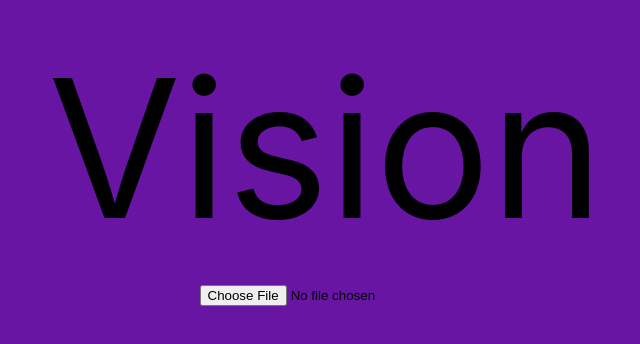
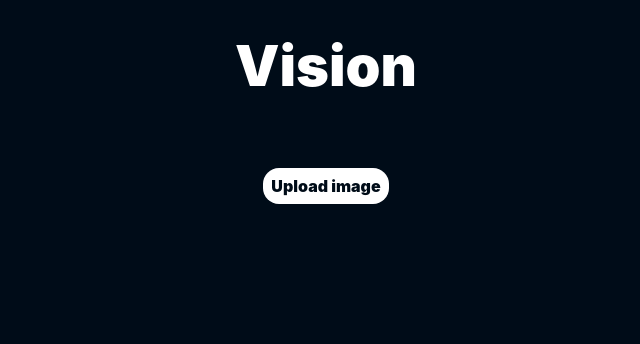
Before and after one commit to khanhzoball/image-translate, a React (Create React App) app: page / in a window 1280 px wide. Shown: the top 344 px of the page, without its empty margins (314-954 px from the left). Built offline with nearby package versions, Linux system fonts and the light colour scheme.

Commit message:
minor style changes

```diff
--- a/src/components/home.js
+++ b/src/components/home.js
@@ -36,10 +36,13 @@ const Home = () => {
                     Vision
                 </div>
                 <div>
-                    <img src="" id="result-image" class="image"/>
+                    <img src="" id="result-image" className="image"/>
                 </div>
                 <div>
-                    <input type="file" accept="image/png, image/jpg" onChange={(e) => {
+                    <label for="img-upload" className="upload">
+                        Upload image
+                    </label>
+                    <input id="img-upload" type="file" accept="image/png, image/jpg, image/jpeg" onChange={(e) => {
                         LOG_IMG(e.target.files)
                     }}/>
                 </div>
--- a/src/components/index.css
+++ b/src/components/index.css
@@ -1,18 +1,26 @@
 body, html {
     justify-content: center;
     align-items: center;
-    background-color: #6715A2;
+    background-color: #000c18;
     margin: 0;
+    height:100%;
+}
+
+input[type="file"] {
+    display: none;
 }
 
 .title {
-    font-size: 12rem;
+    font-size: 3.5rem;
+    font-weight: 900;
     padding-top: 2rem;
-    color: black;
+    color: white;
 }
 
 .container{
-    width: 695px;
+    width: 100%;
+    height: 100%;
+    max-width: 600px;
     margin-left: auto;
     margin-right: auto;
     display: flex;
@@ -26,4 +34,21 @@ body, html {
     height: auto;
     width: auto;
     max-width: 400px;
+    overflow: hidden;
+    margin-top: 2rem;
+    margin-bottom: 2.5rem;
 }
+
+.upload {
+    font-size: 1rem;
+    font-weight: 900;
+    margin-top: 2rem;
+    padding-top: .5em;
+    padding-bottom: .5em;
+    padding-right: .5em;
+    padding-left: .5em;
+    border-radius: 1em;
+    background-color: white;
+    color: #000c18;
+    cursor: pointer;
+}
```
Also changed, not shown: 1 other file (tests, documents, lock files or other folders).
